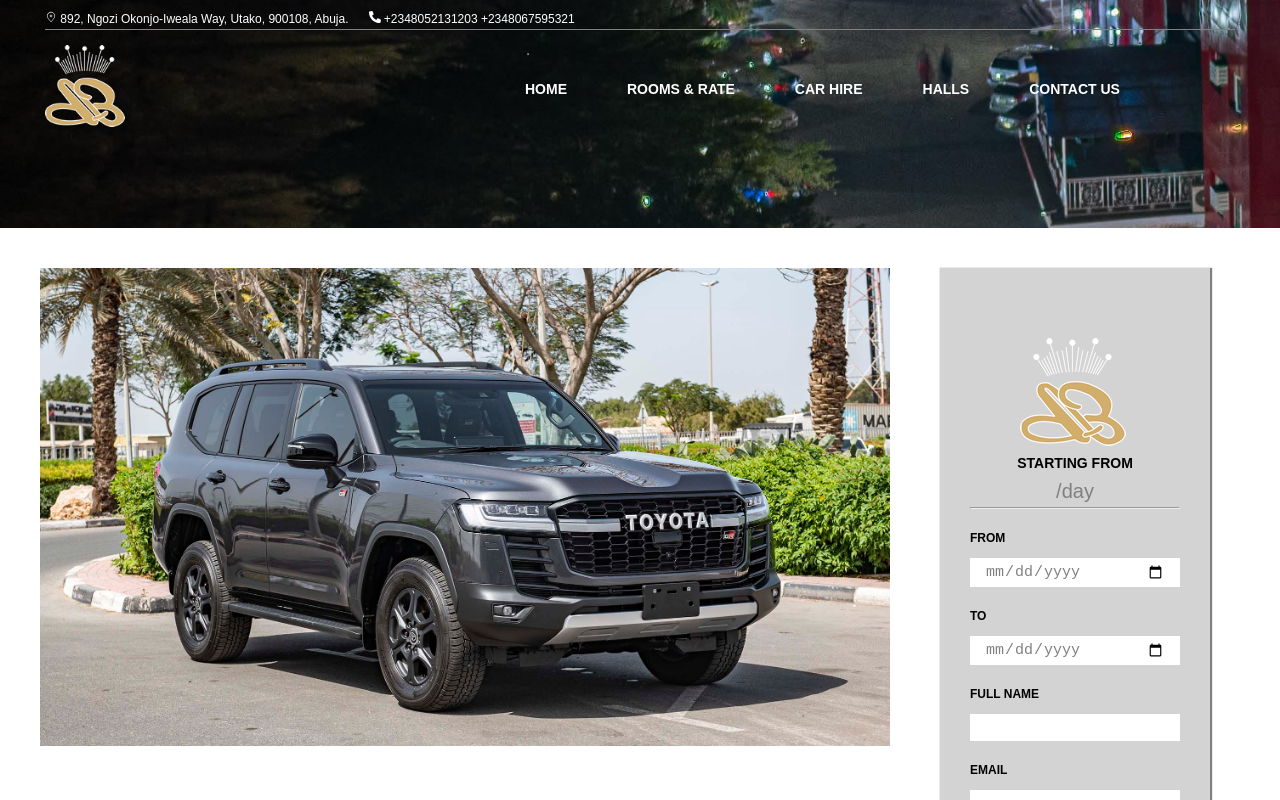
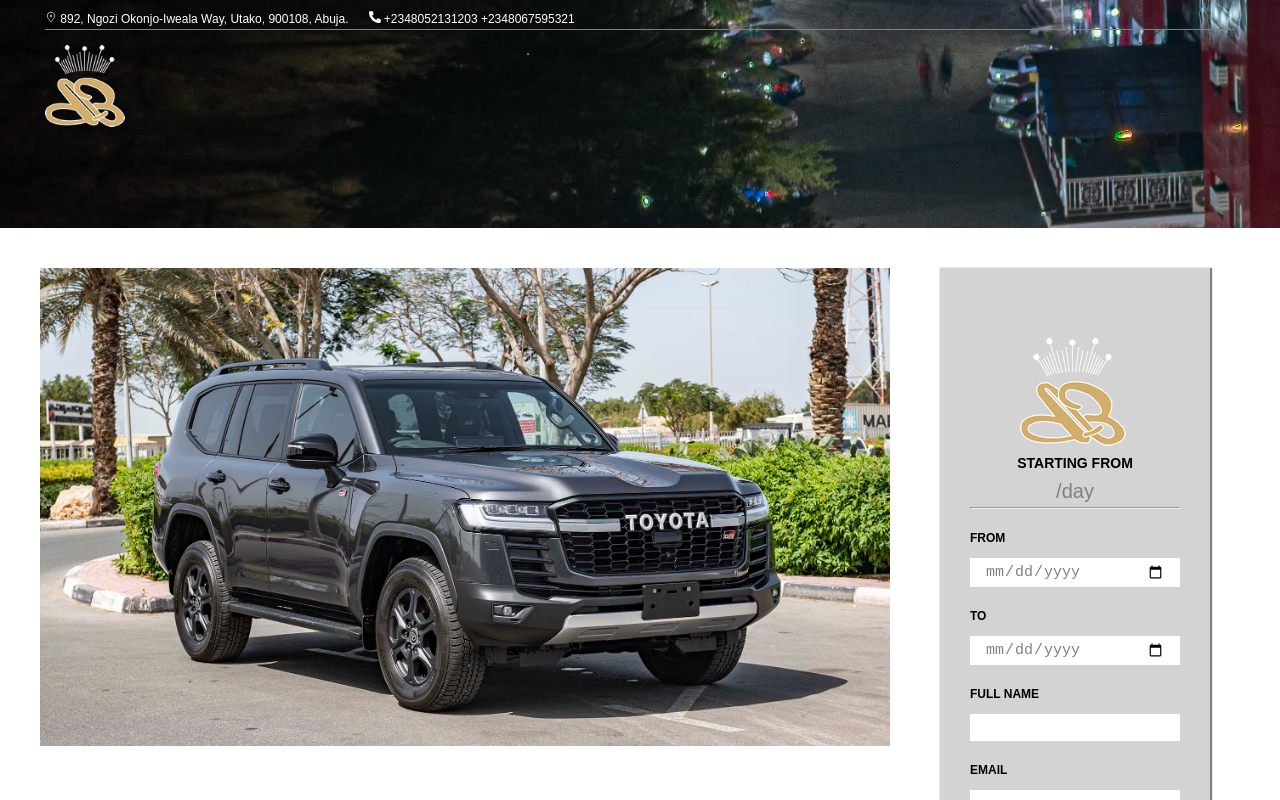
Before and after one commit to raveroses/hotel-booking, a React (Vite) app in the folder hotel/: page /product2 in a window 1280 px wide. Shown: the top 800 px of the page. Built offline with nearby package versions, Linux system fonts and the light colour scheme.

Commit message:
things added

```diff
--- a/hotel/src/components/Header.jsx
+++ b/hotel/src/components/Header.jsx
@@ -125,19 +125,19 @@
               <GiHamburgerMenu className="burger" />
               <ul>
                 <li>
-                  <a href=""> Home</a>
+                  <Link to="/">Home</Link>
                 </li>
                 <li>
-                  <Link to="/room">Rooms & Ratek</Link>
+                  <Link to="/room">Rooms & Rate</Link>
                 </li>
                 <li>
-                  <a href="">Car Hire</a>
+                  <Link to="/car">Car Hire</Link>
                 </li>
                 <li>
-                  <a href="">Halls</a>
+                  <Link to="/room">Halls</Link>
                 </li>
                 <li>
-                  <a href="">Contact Us</a>
+                  <Link to="/contact">Contact us</Link>
                 </li>
               </ul>
             </div>
--- a/hotel/src/pages/Car.jsx
+++ b/hotel/src/pages/Car.jsx
@@ -3,7 +3,7 @@
 import { GiHamburgerMenu } from "react-icons/gi";
 import { FaTimes } from "react-icons/fa";
 import { useEffect, useState } from "react";
-import { useNavigate } from "react-router-dom";
+import { useNavigate, Link } from "react-router-dom";
 
 export default function Car() {
   const [show, setShow] = useState(false);
@@ -82,36 +82,36 @@
             </div>
             <ul style={{ display: reveal ? "block" : "none" }}>
               <li>
-                <a href=""> Home</a>
+                <Link to="/">Home</Link>
               </li>
               <li>
-                <a href="">Rooms & Rate</a>
+                <Link to="/room">Rooms & Rate</Link>
               </li>
               <li>
-                <a href="">Car Hire</a>
+                <Link to="/car">Car Hire</Link>
               </li>
               <li>
-                <a href="">Halls</a>
+                <Link to="/room">Halls</Link>
               </li>
               <li>
-                <a href="">Contact Us</a>
+                <Link to="/contact">Contact us</Link>
               </li>
             </ul>
             <ul className="ul">
               <li>
-                <a href=""> Home</a>
+                <Link to="/">Home</Link>
               </li>
               <li>
-                <a href="">Rooms & Rate</a>
+                <Link to="/room">Rooms & Rate</Link>
               </li>
               <li>
-                <a href="">Car Hire</a>
+                <Link to="/car">Car Hire</Link>
               </li>
               <li>
-                <a href="">Halls</a>
+                <Link to="/room">Halls</Link>
               </li>
               <li>
-                <a href="">Contact Us</a>
+                <Link to="/contact">Contact us</Link>
               </li>
             </ul>
           </div>
--- a/hotel/src/pages/Payment.jsx
+++ b/hotel/src/pages/Payment.jsx
@@ -3,7 +3,7 @@
 import { GiHamburgerMenu } from "react-icons/gi";
 import { FaTimes } from "react-icons/fa";
 import { useEffect, useState } from "react";
-import { useLocation } from "react-router-dom";
+import { useLocation, Link } from "react-router-dom";
 import { PaystackButton } from "react-paystack";
 // import PaymentButton from "./PaymentBtton";
 export default function Payment({ newArry }) {
@@ -137,36 +137,36 @@
             </div>
             <ul style={{ display: reveal ? "block" : "none" }}>
               <li>
-                <a href=""> Home</a>
+                <Link to="/">Home</Link>
               </li>
               <li>
-                <a href="">Rooms & Rate</a>
+                <Link to="/room">Rooms & Rate</Link>
               </li>
               <li>
-                <a href="">Car Hire</a>
+                <Link to="/car">Car Hire</Link>
               </li>
               <li>
-                <a href="">Halls</a>
+                <Link to="/room">Halls</Link>
               </li>
               <li>
-                <a href="">Contact Us</a>
+                <Link to="/contact">Contact us</Link>
               </li>
             </ul>
             <ul className="ul">
               <li>
-                <a href=""> Home</a>
+                <Link to="/">Home</Link>
               </li>
               <li>
-                <a href="">Rooms & Rate</a>
+                <Link to="/room">Rooms & Rate</Link>
               </li>
               <li>
-                <a href="">Car Hire</a>
+                <Link to="/car">Car Hire</Link>
               </li>
               <li>
-                <a href="">Halls</a>
+                <Link to="/room">Halls</Link>
               </li>
               <li>
-                <a href="">Contact Us</a>
+                <Link to="/contact">Contact us</Link>
               </li>
             </ul>
           </div>
--- a/hotel/src/pages/Payment2.jsx
+++ b/hotel/src/pages/Payment2.jsx
@@ -1,9 +1,10 @@
-import { useLocation } from "react-router-dom";
+import { useLocation, Link } from "react-router-dom";
 import { FaPhoneAlt } from "react-icons/fa";
 import { CiLocationOn } from "react-icons/ci";
 import { GiHamburgerMenu } from "react-icons/gi";
 import { FaTimes } from "react-icons/fa";
 import { useEffect, useState } from "react";
+import { PaystackButton } from "react-paystack";
 export default function Payment2() {
   const [show, setShow] = useState(false);
 
@@ -33,7 +34,6 @@
 
   const location = useLocation();
   const { idCollection, inputs } = location?.state || {};
-  console.log(idCollection, inputs);
 
   const [input, setInput] = useState({
     arrival: "",
@@ -49,7 +49,35 @@
   const handleSubmission = (e) => {
     e.preventDefault();
   };
-  console.log(input);
+
+  const FromDate = new Date(inputs?.arrival);
+  const ToDate = new Date(inputs?.departure);
+  const totalDate = ToDate.getDate() - FromDate.getDate();
+
+  const price = idCollection?.para.split("₦")[1]?.split(" ")[0];
+
+  const changePrice = Number(price.replace(",", "") * totalDate);
+  const formattedPrice = new Intl.NumberFormat("en-NG", {
+    style: "currency",
+    currency: "NGN",
+  }).format(changePrice);
+
+  const publicKey = "pk_test_f008b74aed3b3e38328034093253b85eaa8628a6";
+  const componentProps = {
+    email: inputs.email,
+    amount: changePrice * 100,
+    metadata: {
+      fullname: inputs.firstname,
+      phoneNumber: inputs.number,
+    },
+    publicKey,
+    text: "PLACE ORDER",
+    onSuccess: () =>
+      alert("Thanks for doing business with us! Come back soon!!"),
+    onClose: () =>
+      alert("Wait! Don't leave , Your Transaction is on processing :("),
+  };
+
   return (
     <>
       <div className="heading-hero">
@@ -77,36 +105,36 @@
             </div>
             <ul style={{ display: reveal ? "block" : "none" }}>
               <li>
-                <a href=""> Home</a>
+                <Link to="/">Home</Link>
               </li>
               <li>
-                <a href="">Rooms & Rate</a>
+                <Link to="/room">Rooms & Rate</Link>
               </li>
               <li>
-                <a href="">Car Hire</a>
+                <Link to="/car">Car Hire</Link>
               </li>
               <li>
-                <a href="">Halls</a>
+                <Link to="/room">Halls</Link>
               </li>
               <li>
-                <a href="">Contact Us</a>
+                <Link to="/contact">Contact us</Link>
               </li>
             </ul>
             <ul className="ul">
               <li>
-                <a href=""> Home</a>
+                <Link to="/">Home</Link>
               </li>
               <li>
-                <a href="">Rooms & Rate</a>
+                <Link to="/room">Rooms & Rate</Link>
               </li>
               <li>
-                <a href="">Car Hire</a>
+                <Link to="/car">Car Hire</Link>
               </li>
               <li>
-                <a href="">Halls</a>
+                <Link to="/room">Halls</Link>
               </li>
               <li>
-                <a href="">Contact Us</a>
+                <Link to="/contact">Contact us</Link>
               </li>
             </ul>
           </div>
@@ -139,7 +167,7 @@
             </div>
             <div className="total-night">
               <p>Total Days</p>
-              <h5> 11</h5>
+              <h5> {totalDate}</h5>
             </div>
             <div className="total-guest">
               <p>Name</p>
@@ -161,16 +189,16 @@
             <hr />
             <div className="total-guest">
               <p>Amount:</p>
-              <h5> #100001</h5>
+              <h5> {`₦ ${price}`}</h5>
             </div>
             <div className="childrens">
               <p>Number of Days:</p>
-              <h5>312</h5>
+              <h5>{totalDate}</h5>
             </div>
           </div>
           <div className="total-booking">
             <div className="tot">TOTAL</div>
-            <div className="priccce">11000</div>
+            <div className="priccce">{formattedPrice}</div>
           </div>
         </div>
         <div className="flex-payment">
@@ -249,7 +277,7 @@
               </div>
             </div>
             <div className="place-order">
-              <button>pay now</button>
+              <PaystackButton {...componentProps} />
             </div>
           </form>
         </div>
--- a/hotel/src/pages/ProductDisplay.jsx
+++ b/hotel/src/pages/ProductDisplay.jsx
@@ -285,30 +285,30 @@
                 <Link to="/room">Rooms & Rate</Link>
               </li>
               <li>
-                <a href="">Car Hire</a>
+                <a href="/car">Car Hire</a>
               </li>
               <li>
-                <a href="">Halls</a>
+                <a href="/hall">Halls</a>
               </li>
               <li>
-                <a href="">Contact Us</a>
+                <a href="/contact">Contact Us</a>
               </li>
             </ul>
             <ul className="ul">
               <li>
-                <Link to="/">Hotel</Link>
+                <Link to="/">Home</Link>
               </li>
               <li>
                 <Link to="/room">Rooms & Rate</Link>
               </li>
               <li>
-                <a href="">Car Hire</a>
+                <Link to="/car">Car Hire</Link>
               </li>
               <li>
-                <a href="">Halls</a>
+                <Link to="/hall">Halls</Link>
               </li>
               <li>
-                <a href="">Contact Us</a>
+                <Link to="/contact">contacts</Link>
               </li>
             </ul>
           </div>
--- a/hotel/src/pages/ProductDisplay2.jsx
+++ b/hotel/src/pages/ProductDisplay2.jsx
@@ -3,7 +3,7 @@
 import { GiHamburgerMenu } from "react-icons/gi";
 import { FaTimes } from "react-icons/fa";
 import { useEffect, useState } from "react";
-import { useLocation, useNavigate } from "react-router-dom";
+import { useLocation, useNavigate, Link } from "react-router-dom";
 
 export default function ProductDisplay2() {
   const [show, setShow] = useState(false);
@@ -87,36 +87,19 @@
             </div>
             <ul style={{ display: reveal ? "block" : "none" }}>
               <li>
-                <a href=""> Home</a>
+                <Link to="/">Home</Link>
               </li>
               <li>
-                <a href="">Rooms & Rate</a>
+                <Link to="/room">Rooms & Rate</Link>
               </li>
               <li>
-                <a href="">Car Hire</a>
+                <Link to="/car">Car Hire</Link>
               </li>
               <li>
-                <a href="">Halls</a>
+                <Link to="/room">Halls</Link>
               </li>
               <li>
-                <a href="">Contact Us</a>
-              </li>
-            </ul>
-            <ul className="ul">
-              <li>
-                <a href=""> Home</a>
-              </li>
-              <li>
-                <a href="">Rooms & Rate</a>
-              </li>
-              <li>
-                <a href="">Car Hire</a>
-              </li>
-              <li>
-                <a href="">Halls</a>
-              </li>
-              <li>
-                <a href="">Contact Us</a>
+                <Link to="/contact">Contact us</Link>
               </li>
             </ul>
           </div>
--- a/hotel/src/pages/Reservation.jsx
+++ b/hotel/src/pages/Reservation.jsx
@@ -5,7 +5,7 @@
 import { GiHamburgerMenu } from "react-icons/gi";
 import { FaTimes } from "react-icons/fa";
 import { useEffect, useState } from "react";
-import { useNavigate } from "react-router-dom";
+import { useNavigate, Link } from "react-router-dom";
 export default function Reservation({ newArry }) {
   const [show, setShow] = useState(false);
 
@@ -72,36 +72,36 @@
             </div>
             <ul style={{ display: reveal ? "block" : "none" }}>
               <li>
-                <a href=""> Home</a>
+                <Link to="/">Home</Link>
               </li>
               <li>
-                <a href="">Rooms & Rate</a>
+                <Link to="/room">Rooms & Rate</Link>
               </li>
               <li>
-                <a href="">Car Hire</a>
+                <Link to="/car">Car Hire</Link>
               </li>
               <li>
-                <a href="">Halls</a>
+                <Link to="/room">Halls</Link>
               </li>
               <li>
-                <a href="">Contact Us</a>
+                <Link to="/contact">Contact us</Link>
               </li>
             </ul>
             <ul className="ul">
               <li>
-                <a href=""> Home</a>
+                <Link to="/">Home</Link>
               </li>
               <li>
-                <a href="">Rooms & Rate</a>
+                <Link to="/room">Rooms & Rate</Link>
               </li>
               <li>
-                <a href="">Car Hire</a>
+                <Link to="/car">Car Hire</Link>
               </li>
               <li>
-                <a href="">Halls</a>
+                <Link to="/room">Halls</Link>
               </li>
               <li>
-                <a href="">Contact Us</a>
+                <Link to="/contact">Contact us</Link>
               </li>
             </ul>
           </div>
--- a/hotel/src/pages/RoomRate.jsx
+++ b/hotel/src/pages/RoomRate.jsx
@@ -90,30 +90,30 @@
                 <Link to="/room">Rooms & Rate</Link>
               </li>
               <li>
-                <a href="">Car Hire</a>
+                <Link to="/car">Car Hire</Link>
               </li>
               <li>
-                <a href="">Halls</a>
+                <Link to="/hall">Halls</Link>
               </li>
               <li>
-                <a href="">Contact Us</a>
+                <Link to="/contact">contact</Link>
               </li>
             </ul>
             <ul className="ul">
               <li>
-                <Link to="/">Hotel</Link>
+                <Link to="/"> Home</Link>
               </li>
               <li>
                 <Link to="/room">Rooms & Rate</Link>
               </li>
               <li>
-                <a href="">Car Hire</a>
+                <Link to="/car">Car Hire</Link>
               </li>
               <li>
-                <a href="">Halls</a>
+                <Link to="/hall">Halls</Link>
               </li>
               <li>
-                <a href="">Contact Us</a>
+                <Link to="/contact">contact</Link>
               </li>
             </ul>
           </div>
--- a/hotel/src/pages/View.jsx
+++ b/hotel/src/pages/View.jsx
@@ -129,30 +129,30 @@
                 <Link to="/room">Rooms & Rate</Link>
               </li>
               <li>
-                <a href="">Car Hire</a>
+                <Link to="/car">Car Hire</Link>
               </li>
               <li>
-                <a href="">Halls</a>
+                <Link to="/hall">Halls</Link>
               </li>
               <li>
-                <a href="">Contact Us</a>
+                <Link to="/contact">contact</Link>
               </li>
             </ul>
             <ul className="ul">
               <li>
-                <Link to="/">Hotel</Link>
+                <Link to="/"> Home</Link>
               </li>
               <li>
                 <Link to="/room">Rooms & Rate</Link>
               </li>
               <li>
-                <a href="">Car Hire</a>
+                <Link to="/car">Car Hire</Link>
               </li>
               <li>
-                <a href="">Halls</a>
+                <Link to="/hall">Halls</Link>
               </li>
               <li>
-                <a href="">Contact Us</a>
+                <Link to="/contact">contact</Link>
               </li>
             </ul>
           </div>
```
